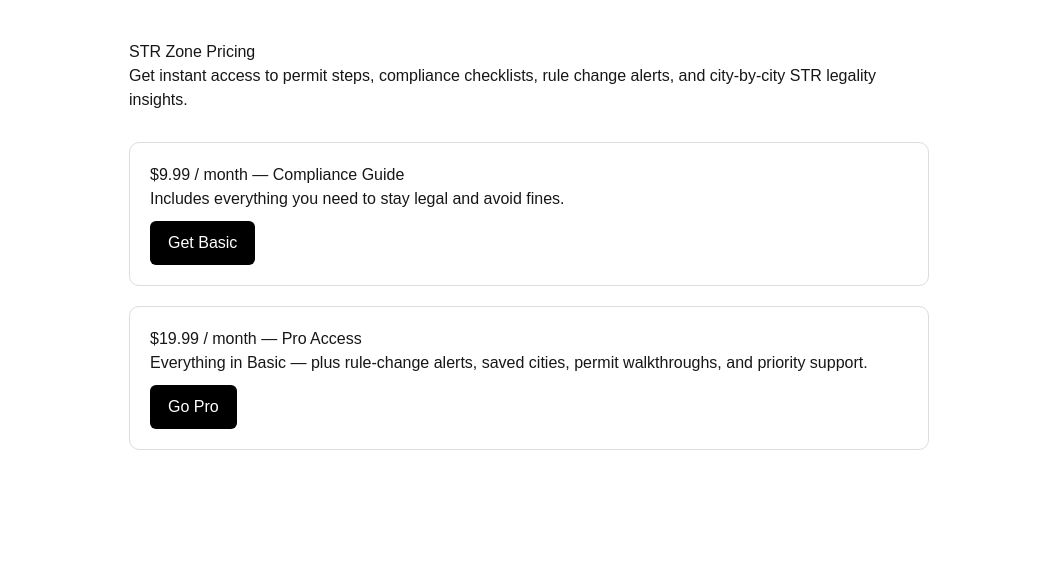
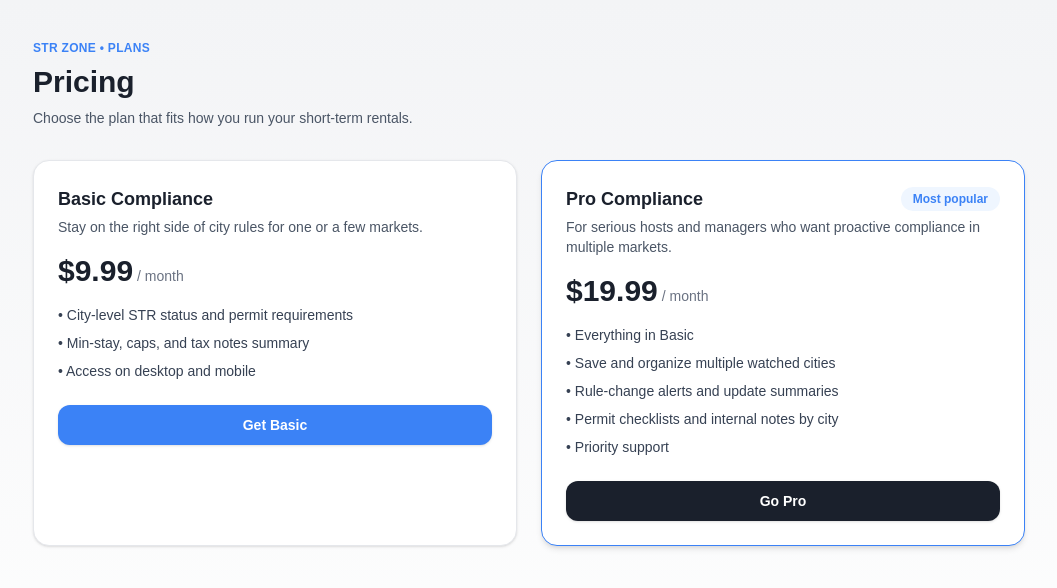
Before and after one commit to Gianboy200Pe3shoot/STRZone, a Next.js app: page /pricing in a window 1280 px wide. Shown: the top 588 px of the page, without its empty margins (111-1168 px from the left). Built offline with nearby package versions, Linux system fonts and the light colour scheme.

Commit message:
Switch to navy/blue design

```diff
--- a/app/pricing/page.tsx
+++ b/app/pricing/page.tsx
@@ -1,69 +1,85 @@
 export default function PricingPage() {
   return (
-    <main style={{ maxWidth: 800, margin: "40px auto" }}>
-      <h1>STR Zone Pricing</h1>
+    <main className="min-h-screen bg-gradient-to-b from-[#f3f4f6] to-white text-[#1a202c]">
+      <div className="mx-auto max-w-5xl px-4 py-10">
+        <header className="mb-8 flex items-center justify-between">
+          <div>
+            <p className="text-xs font-semibold uppercase tracking-wide text-[#3b82f6]">
+              STR Zone • Plans
+            </p>
+            <h1 className="mt-2 text-3xl font-semibold">Pricing</h1>
+            <p className="mt-2 text-sm text-gray-600">
+              Choose the plan that fits how you run your short-term rentals.
+            </p>
+          </div>
+        </header>
 
-      <p>
-        Get instant access to permit steps, compliance checklists, rule change
-        alerts, and city-by-city STR legality insights.
+        <div className="grid gap-6 md:grid-cols-2">
+          {/* Basic */}
+          <div className="rounded-2xl border border-gray-200 bg-white p-6 shadow-sm">
+            <h2 className="text-lg font-semibold text-[#1a202c]">
+              Basic Compliance
+            </h2>
+            <p className="mt-1 text-sm text-gray-600">
+              Stay on the right side of city rules for one or a few markets.
             </p>
 
-      {/* BASIC - MONTHLY */}
-      <div
-        style={{
-          border: "1px solid #ddd",
-          padding: 20,
-          borderRadius: 10,
-          marginTop: 30,
-        }}
-      >
-        <h2>$9.99 / month — Compliance Guide</h2>
-        <p>Includes everything you need to stay legal and avoid fines.</p>
+            <div className="mt-4 flex items-baseline gap-1">
+              <span className="text-3xl font-semibold">$9.99</span>
+              <span className="text-sm text-gray-500">/ month</span>
+            </div>
+
+            <ul className="mt-4 space-y-2 text-sm text-gray-700">
+              <li>• City-level STR status and permit requirements</li>
+              <li>• Min-stay, caps, and tax notes summary</li>
+              <li>• Access on desktop and mobile</li>
+            </ul>
 
             <a
               href="https://buy.stripe.com/9B68wI22R1Ab3yxb4w5os01"
-          style={{
-            display: "inline-block",
-            padding: "10px 18px",
-            background: "black",
-            color: "white",
-            borderRadius: 6,
-            marginTop: 10,
-          }}
+              className="mt-6 inline-flex w-full items-center justify-center rounded-xl bg-[#3b82f6] px-4 py-2.5 text-sm font-semibold text-white shadow-sm hover:bg-[#2563eb] transition"
             >
               Get Basic
             </a>
           </div>
 
-      {/* PRO - MONTHLY */}
-      <div
-        style={{
-          border: "1px solid #ddd",
-          padding: 20,
-          borderRadius: 10,
-          marginTop: 20,
-        }}
-      >
-        <h2>$19.99 / month — Pro Access</h2>
-        <p>
-          Everything in Basic — plus rule-change alerts, saved cities, permit
-          walkthroughs, and priority support.
+          {/* Pro */}
+          <div className="rounded-2xl border border-[#3b82f6] bg-white p-6 shadow-md">
+            <div className="flex items-center justify-between">
+              <h2 className="text-lg font-semibold text-[#1a202c]">
+                Pro Compliance
+              </h2>
+              <span className="rounded-full bg-blue-50 px-3 py-1 text-xs font-semibold text-[#3b82f6]">
+                Most popular
+              </span>
+            </div>
+            <p className="mt-1 text-sm text-gray-600">
+              For serious hosts and managers who want proactive compliance in
+              multiple markets.
             </p>
+
+            <div className="mt-4 flex items-baseline gap-1">
+              <span className="text-3xl font-semibold">$19.99</span>
+              <span className="text-sm text-gray-500">/ month</span>
+            </div>
+
+            <ul className="mt-4 space-y-2 text-sm text-gray-700">
+              <li>• Everything in Basic</li>
+              <li>• Save and organize multiple watched cities</li>
+              <li>• Rule-change alerts and update summaries</li>
+              <li>• Permit checklists and internal notes by city</li>
+              <li>• Priority support</li>
+            </ul>
 
             <a
               href="https://buy.stripe.com/8x2eV65f32Efb0Z3C45os02"
-          style={{
-            display: "inline-block",
-            padding: "10px 18px",
-            background: "black",
-            color: "white",
-            borderRadius: 6,
-            marginTop: 10,
-          }}
+              className="mt-6 inline-flex w-full items-center justify-center rounded-xl bg-[#1a202c] px-4 py-2.5 text-sm font-semibold text-white shadow-sm hover:bg-black transition"
             >
               Go Pro
             </a>
           </div>
+        </div>
+      </div>
     </main>
   );
 }
```
Also changed, not shown: app/check/page.tsx (+45 -52 lines). Lines whose indentation alone changed are shown as unchanged.
